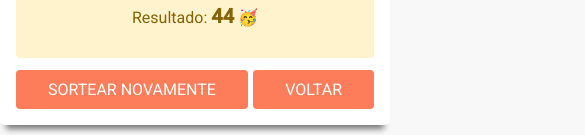
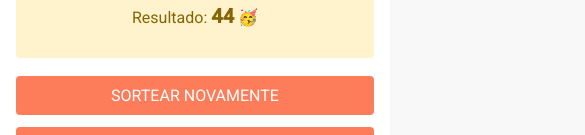
Before and after one commit to gabriellennon/sorteiogram, a React (Create React App) app: page / in a window 390 px wide. Both pictures are taken after a click on the button "SORTEAR". Shown: the part 709-844 px from the top of the page, 585 px wide, since content can reach past the window. Built offline with nearby package versions, Linux system fonts and the light colour scheme.

Commit message:
responsive

```diff
--- a/src/index.tsx
+++ b/src/index.tsx
@@ -4,6 +4,7 @@ import App from './App';
 import { NavBar } from './components/navBar';
 
 import './styles/global.scss';
+import './styles/responsive.scss';
 
 ReactDOM.render(
   <React.StrictMode>
--- /dev/null
+++ b/src/styles/responsive.scss
@@ -0,0 +1,13 @@
+
+@media screen and (max-width: 767px) {
+    .boxCard{
+        width: auto;
+    }
+
+    .section-buttons{
+        flex-direction: column;
+        button{
+            margin: 6px 0;
+        }
+    }
+}
```
